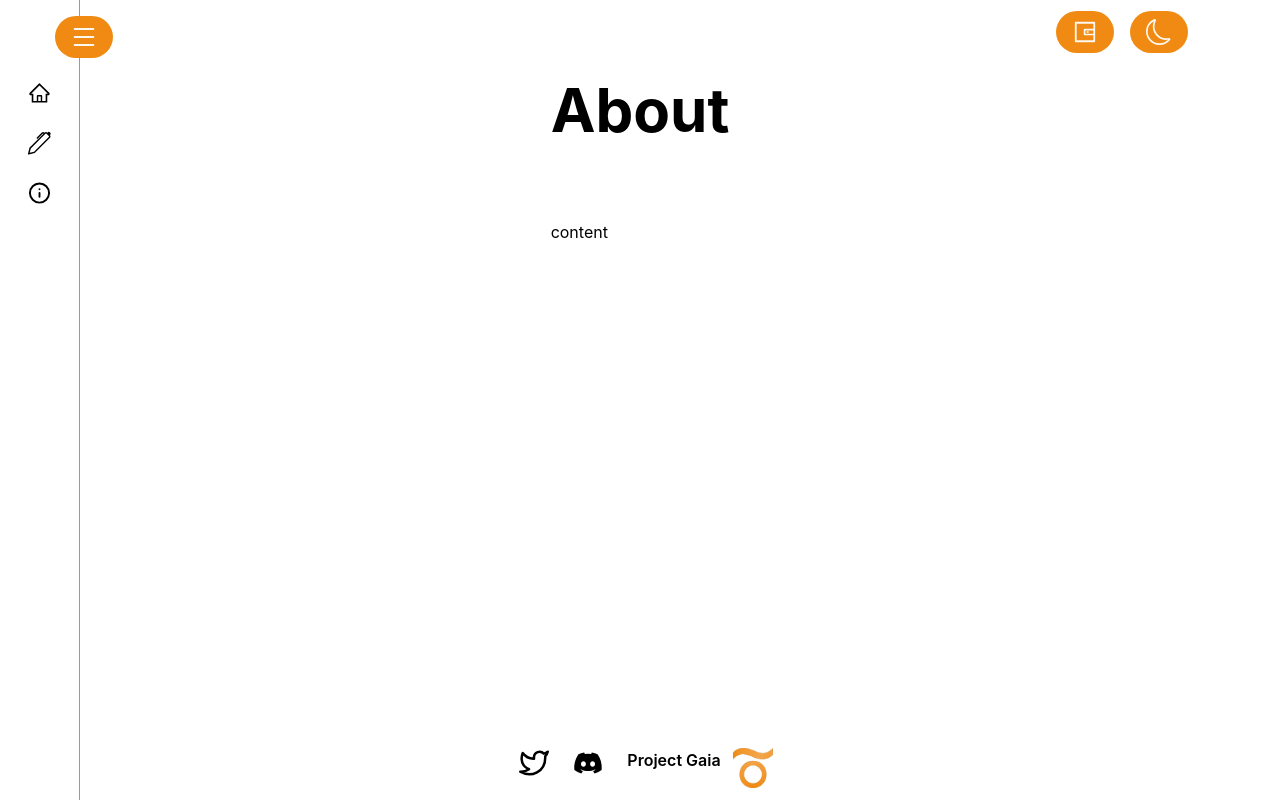
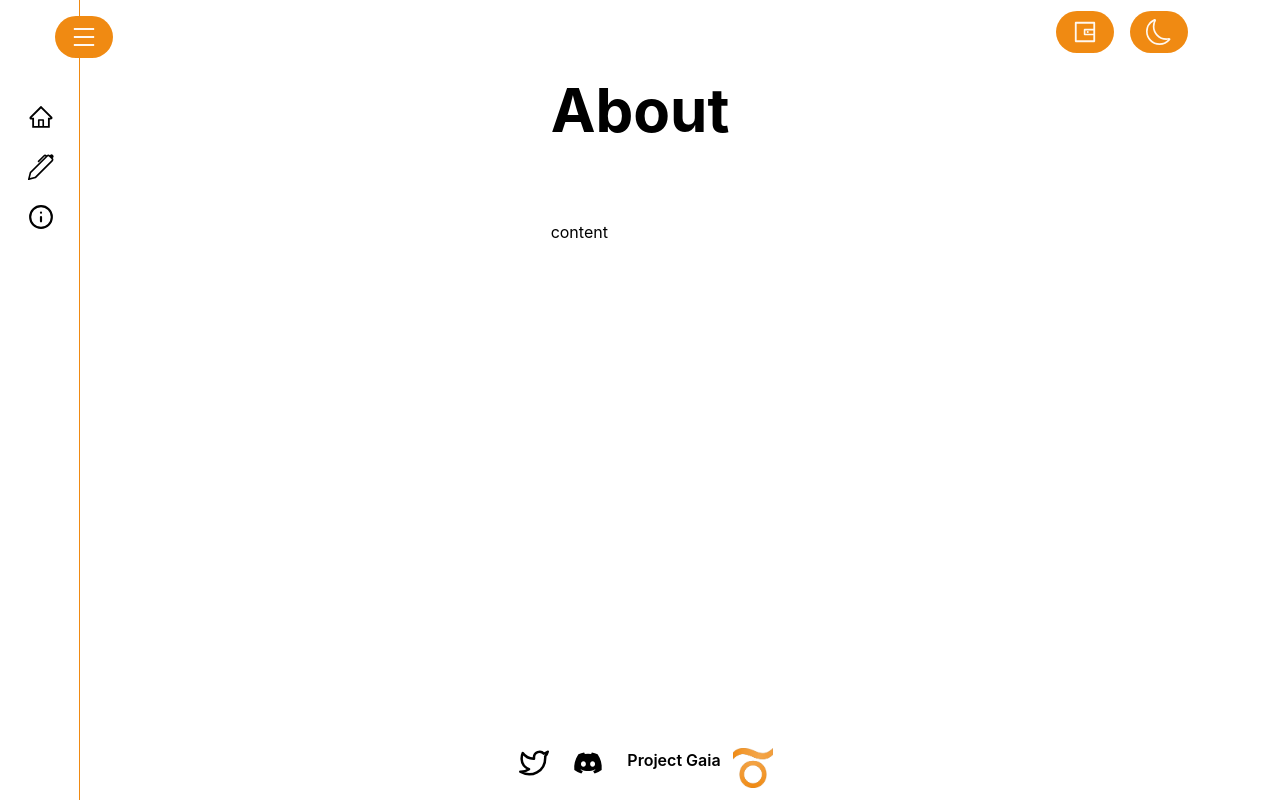
Before and after one commit to Gavriel94/Gaia, a React (Create React App) app in the folder frontend/: page /about in a window 1280 px wide. Built offline with nearby package versions, Linux system fonts and the light colour scheme.

Commit message:
animation smoothing

```diff
--- a/frontend/src/components/Sidebar.jsx
+++ b/frontend/src/components/Sidebar.jsx
@@ -71,7 +71,7 @@ const Sidebar = () => {
                             />
                         </Link>
                     </div>
-                    <div className={`absolute-column justify-right content-center mt-10`}>
+                    <div className={`absolute-column justify-right content-center pt-16`}>
                         {sidebarItems.map((item) => (
                             <NavLink
                                 to={`/${item.name}`}
@@ -79,12 +79,12 @@ const Sidebar = () => {
                                 className='items-center text-black hover:text-light-white dark:text-light-white flex capitalize rounded-full
                   gap-x-16 py-2 hover:bg-light-orange dark:hover:bg-dark-orange px-7 cursor-default mt-2 overflow-auto'
                             >
+                             <span className={`${!sidebarOpen && 'duration-500'} ease-in-out duration-500 origin-left font-semibold text-xl`}>
                                 {item.icon}
-                                <span
-                                    className={`${!sidebarOpen && 'hidden'} flex ease-in duration-500 origin-left font-semibold text-xl`}
-                                >
-                                    {item.name}
-                                </span>
+                            </span>
+                            <span className={`${!sidebarOpen && 'hidden'} flex ease-in-out duration-500 origin-left font-semibold text-xl`}>
+                                {item.name}
+                            </span>
                             </NavLink>
                         ))}
                     </div>
```
